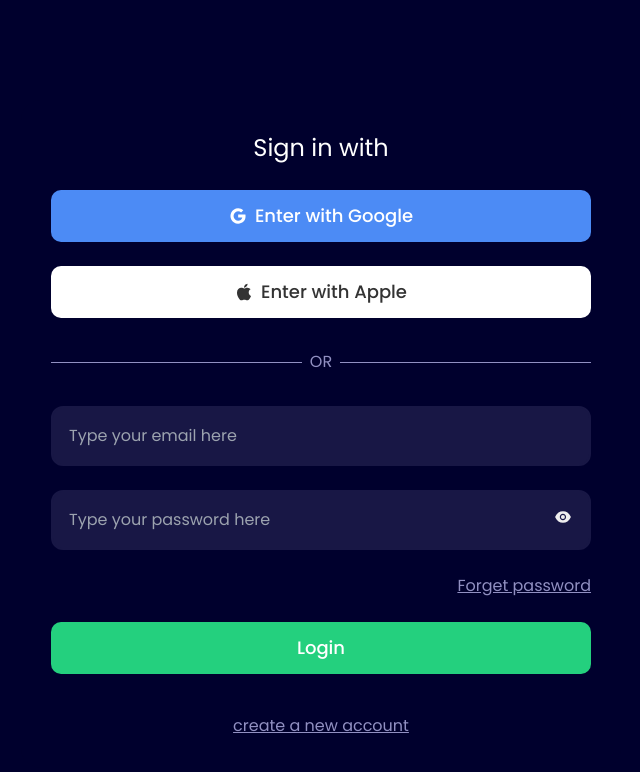
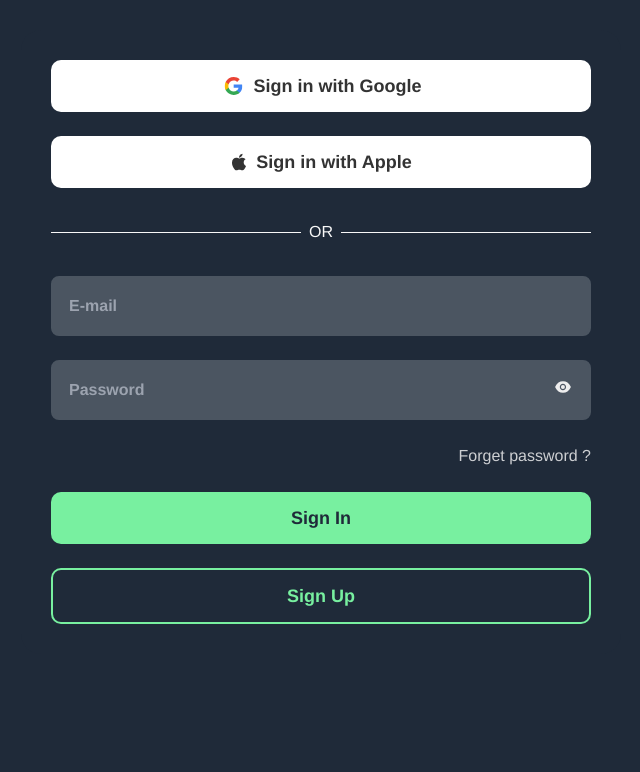
Before and after one commit to 3thix-integration/login-widget, a React (Create React App) app: page / in a window 1280 px wide. Shown: the top 772 px of the page, without its empty margins (319-959 px from the left). Built offline with nearby package versions, Linux system fonts and the light colour scheme.

Commit message:
feat: new color sets

```diff
--- a/src/widget/components/SignIn/components/AuthenticationForm/index.tsx
+++ b/src/widget/components/SignIn/components/AuthenticationForm/index.tsx
@@ -1,7 +1,8 @@
 import { useCallback, useContext, useState } from 'react';
 
-import { AppleFilled, EyeFilled, EyeInvisibleFilled, GoogleOutlined } from '@ant-design/icons';
+import { AppleFilled, EyeFilled, EyeInvisibleFilled } from '@ant-design/icons';
 
+import { ReactComponent as GoogleIcon } from '../../../../assets/google-icon.svg';
 import { ThemeContext } from '../../../../contexts/theme';
 
 type Props = {
@@ -36,37 +37,34 @@ const AuthenticationForm = ({
 
   return (
     <div>
-      <h1 className="text-[24px] text-center" style={{ color: theme.TextColor }}>
-        Sign in with
-      </h1>
       <button
-        className="mt-6 w-full py-[12px] rounded-[10px] bg-[#4c8bf5] text-lg font-[500] text-white flex justify-center items-center"
+        className="w-full py-[12px] rounded-[10px] bg-[#fff] text-lg font-[600] text-[#333] flex justify-center items-center"
         onClick={signInGoogle}
       >
-        <GoogleOutlined className="mr-2" />
-        Enter with Google
+        <GoogleIcon className="mr-2 h-[18px]" />
+        Sign in with Google
       </button>
       <button
-        className="mt-6 w-full py-[12px] rounded-[10px] bg-[#fff] text-lg font-[500] text-[#333] flex justify-center items-center"
+        className="mt-6 w-full py-[12px] rounded-[10px] bg-[#fff] text-lg font-[600] text-[#333] flex justify-center items-center"
         onClick={signInApple}
       >
         <AppleFilled className="mr-2" />
-        Enter with Apple
+        Sign in with Apple
       </button>
       <div className="flex flex-row justify-center items-center mt-6">
-        <div className="flex-1 h-[1px]" style={{ backgroundColor: theme.LinkColor }}></div>
-        <div className="p-2" style={{ color: theme.LinkColor }}>
+        <div className="flex-1 h-[1px]" style={{ backgroundColor: theme.TextColor }}></div>
+        <div className="p-2" style={{ color: theme.TextColor }}>
           OR
         </div>
-        <div className="flex-1 h-[1px]" style={{ backgroundColor: theme.LinkColor }}></div>
+        <div className="flex-1 h-[1px]" style={{ backgroundColor: theme.TextColor }}></div>
       </div>
       <form onSubmit={handleSubmit}>
         <input
           required
           name="email"
           type="email"
-          placeholder="Type your email here"
-          className="mt-6 outline-none w-full p-4 border-2 focus:border-[#24D07E] focus:border-solid focus:border-2 rounded-[12px]"
+          placeholder="E-mail"
+          className="mt-6 font-[600] outline-none w-full p-4 border-2 focus:border-[#24D07E] focus:border-solid focus:border-2 rounded-[8px]"
           style={{
             color: theme.InputTextColor,
             backgroundColor: theme.InputBackground,
@@ -80,8 +78,8 @@ const AuthenticationForm = ({
             required
             name="password"
             type={showPassword ? 'text' : 'password'}
-            placeholder="Type your password here"
-            className="outline-none w-full p-4 border-2 focus:border-[#24D07E] focus:border-solid focus:border-2 rounded-[12px]"
+            placeholder="Password"
+            className="font-[600] outline-none w-full p-4 border-2 focus:border-[#24D07E] focus:border-solid focus:border-2 rounded-[8px]"
             style={{
               color: theme.InputTextColor,
               backgroundColor: theme.InputBackground,
@@ -100,28 +98,23 @@ const AuthenticationForm = ({
         </div>
 
         <div className="flex justify-end flex-row mt-6">
-          <button
-            className="underline"
-            style={{ color: theme.LinkColor }}
-            type="button"
-            onClick={onClickForgetPassword}
-          >
-            Forget password
+          <button style={{ color: theme.LinkColor }} type="button" onClick={onClickForgetPassword}>
+            Forget password ?
           </button>
         </div>
 
         {errorMsg && (
-          <div className="mt-6 w-full border-[2px] text-center border-[#f37575] text-[#fa4747] bg-[#ffb8b8] p-[10px] rounded-[12px]">
+          <div className="mt-6 w-full border-[2px] text-center border-[#f37575] text-[#fa4747] bg-[#ffb8b8] p-[10px] rounded-[8px]">
             <p>{errorMsg}</p>
           </div>
         )}
 
         <button
           type="submit"
-          className="mt-6 w-full py-[12px] rounded-[10px] text-lg font-[500]"
+          className="mt-6 w-full py-[12px] rounded-[10px] text-lg font-[600]"
           style={{ color: theme.ButtonTextColor, backgroundColor: theme.ButtonBackground }}
         >
-          Login
+          Sign In
         </button>
       </form>
     </div>
--- a/src/widget/components/SignIn/components/ForgotPassword/index.tsx
+++ b/src/widget/components/SignIn/components/ForgotPassword/index.tsx
@@ -43,7 +43,7 @@ const ForgotPassword = ({ onSubmit, handleChange, goBack, errorMsg }: Props) =>
             name="email"
             type="email"
             placeholder="Type your email here"
-            className="outline-none w-full p-4 border-2 focus:border-[#24D07E] focus:border-solid focus:border-2 rounded-[12px]"
+            className="font-[600] outline-none w-full p-4 border-2 focus:border-[#24D07E] focus:border-solid focus:border-2 rounded-[8px]"
             style={{
               color: theme.InputTextColor,
               backgroundColor: theme.InputBackground,
@@ -54,14 +54,14 @@ const ForgotPassword = ({ onSubmit, handleChange, goBack, errorMsg }: Props) =>
         </div>
 
         {errorMsg && (
-          <div className="mt-6 w-full border-[2px] text-center border-[#f37575] text-[#fa4747] bg-[#ffb8b8] p-[10px] rounded-[12px]">
+          <div className="mt-6 w-full border-[2px] text-center border-[#f37575] text-[#fa4747] bg-[#ffb8b8] p-[10px] rounded-[8px]">
             <p>{errorMsg}</p>
           </div>
         )}
 
         <button
           type="submit"
-          className="mt-6 w-full py-[12px] rounded-[10px] text-lg font-[500]"
+          className="mt-6 w-full py-[12px] rounded-[10px] text-lg font-[600]"
           style={{ color: theme.ButtonTextColor, backgroundColor: theme.ButtonBackground }}
         >
           Reset Password
--- a/src/widget/components/SignIn/components/VerificationPin/index.tsx
+++ b/src/widget/components/SignIn/components/VerificationPin/index.tsx
@@ -33,7 +33,7 @@ const VerificationPin = ({ onSubmit, handleChange, errorMsg }: Props) => {
           name="pin"
           type="text"
           placeholder="Type the PIN here"
-          className="mt-6 outline-none w-full p-4 border-2 focus:border-[#24D07E] focus:border-solid focus:border-2 rounded-[12px]"
+          className="font-[600] mt-6 outline-none w-full p-4 border-2 focus:border-[#24D07E] focus:border-solid focus:border-2 rounded-[8px]"
           style={{
             color: theme.InputTextColor,
             backgroundColor: theme.InputBackground,
@@ -43,14 +43,14 @@ const VerificationPin = ({ onSubmit, handleChange, errorMsg }: Props) => {
         />
 
         {errorMsg && (
-          <div className="mt-6 w-full border-[2px] text-center border-[#f37575] text-[#fa4747] bg-[#ffb8b8] p-[10px] rounded-[12px]">
+          <div className="mt-6 w-full border-[2px] text-center border-[#f37575] text-[#fa4747] bg-[#ffb8b8] p-[10px] rounded-[8px]">
             <p>{errorMsg}</p>
           </div>
         )}
 
         <button
           type="submit"
-          className="mt-6 w-full py-[12px] rounded-[10px] text-lg font-[500]"
+          className="mt-6 w-full py-[12px] rounded-[10px] text-lg font-[600]"
           style={{ color: theme.ButtonTextColor, backgroundColor: theme.ButtonBackground }}
         >
           Validate
--- a/src/widget/components/SignUp/index.tsx
+++ b/src/widget/components/SignUp/index.tsx
@@ -17,6 +17,7 @@ interface apiClient {
 const SignUp = ({ success, api }: Props) => {
   const theme = useContext(ThemeContext);
   const [errorMsg, setErrorMsg] = useState<string>();
+  // const [acceptedTerms, setAcceptedTerms] = useState(false);
   const [form, setForm] = useState({ first_name: '', last_name: '', email: '', password: '', repeat_password: '' });
   const [showPassword, setShowPassword] = useState({
     password: false,
@@ -50,7 +51,7 @@ const SignUp = ({ success, api }: Props) => {
   const errorComponent = useMemo(() => {
     if (!errorMsg) return null;
     return (
-      <div className="mt-6 w-full text-center border-[2px] border-[#f37575] text-[#fa4747] bg-[#ffb8b8] p-[10px] rounded-[12px]">
+      <div className="mt-6 w-full text-center border-[2px] border-[#f37575] text-[#fa4747] bg-[#ffb8b8] p-[10px] rounded-[8px]">
         <p>{errorMsg}</p>
       </div>
     );
@@ -63,15 +64,15 @@ const SignUp = ({ success, api }: Props) => {
       </h1>
       <form onSubmit={submitLoginWithEmail}>
         <div className="mt-4">
-          <div className="ml-2" style={{ color: theme.InputLabelColor }}>
+          <div className="ml-1" style={{ color: theme.InputLabelColor }}>
             First name
           </div>
           <input
             required
             name="first_name"
             type="text"
-            placeholder="Type your First Name"
-            className=" outline-none w-full p-4 border-2 focus:border-[#24D07E] focus:border-solid focus:border-2 rounded-[12px]"
+            placeholder="First Name"
+            className="font-[600] outline-none w-full p-4 border-2 focus:border-[#24D07E] focus:border-solid focus:border-2 rounded-[8px]"
             style={{
               color: theme.InputTextColor,
               backgroundColor: theme.InputBackground,
@@ -82,15 +83,15 @@ const SignUp = ({ success, api }: Props) => {
         </div>
 
         <div className="mt-4">
-          <div className="ml-2" style={{ color: theme.InputLabelColor }}>
+          <div className="ml-1" style={{ color: theme.InputLabelColor }}>
             Last name
           </div>
           <input
             required
             name="last_name"
             type="text"
-            placeholder="Type your Last name"
-            className="outline-none w-full p-4 border-2 focus:border-[#24D07E] focus:border-solid focus:border-2 rounded-[12px]"
+            placeholder="Last name"
+            className="font-[600] outline-none w-full p-4 border-2 focus:border-[#24D07E] focus:border-solid focus:border-2 rounded-[8px]"
             style={{
               color: theme.InputTextColor,
               backgroundColor: theme.InputBackground,
@@ -101,15 +102,15 @@ const SignUp = ({ success, api }: Props) => {
         </div>
 
         <div className="mt-4">
-          <div className="ml-2" style={{ color: theme.InputLabelColor }}>
+          <div className="ml-1" style={{ color: theme.InputLabelColor }}>
             E-mail
           </div>
           <input
             required
             name="email"
             type="email"
-            placeholder="Type your email here"
-            className="outline-none w-full p-4 border-2 focus:border-[#24D07E] focus:border-solid focus:border-2 rounded-[12px]"
+            placeholder="email@email.com"
+            className="font-[600] outline-none w-full p-4 border-2 focus:border-[#24D07E] focus:border-solid focus:border-2 rounded-[8px]"
             style={{
               color: theme.InputTextColor,
               backgroundColor: theme.InputBackground,
@@ -120,7 +121,7 @@ const SignUp = ({ success, api }: Props) => {
         </div>
 
         <div className="mt-4">
-          <div className="ml-2" style={{ color: theme.InputLabelColor }}>
+          <div className="ml-1" style={{ color: theme.InputLabelColor }}>
             Password
           </div>
           <div className="relative">
@@ -128,8 +129,8 @@ const SignUp = ({ success, api }: Props) => {
               required
               name="password"
               type={showPassword.password ? 'text' : 'password'}
-              placeholder="Type your new password here"
-              className="outline-none w-full p-4 border-2 focus:border-[#24D07E] focus:border-solid focus:border-2 rounded-[12px]"
+              placeholder="Password"
+              className="font-[600] outline-none w-full p-4 border-2 focus:border-[#24D07E] focus:border-solid focus:border-2 rounded-[8px]"
               style={{
                 color: theme.InputTextColor,
                 backgroundColor: theme.InputBackground,
@@ -149,16 +150,16 @@ const SignUp = ({ success, api }: Props) => {
         </div>
 
         <div className="mt-4">
-          <div className="ml-2" style={{ color: theme.InputLabelColor }}>
-            Repeat New password
+          <div className="ml-1" style={{ color: theme.InputLabelColor }}>
+            Repeat your password
           </div>
           <div className="relative">
             <input
               required
               name="repeat_password"
               type={showPassword.repeat_password ? 'text' : 'password'}
-              placeholder="Type your new password here"
-              className="outline-none w-full p-4 border-2 focus:border-[#24D07E] focus:border-solid focus:border-2 rounded-[12px]"
+              placeholder="Repeat your password"
+              className="font-[600] outline-none w-full p-4 border-2 focus:border-[#24D07E] focus:border-solid focus:border-2 rounded-[8px]"
               style={{
                 color: theme.InputTextColor,
                 backgroundColor: theme.InputBackground,
@@ -177,11 +178,36 @@ const SignUp = ({ success, api }: Props) => {
           </div>
         </div>
 
+        <div className="mt-6">
+          <div className="ml-1 flex flex-row items-center gap-2" style={{ color: theme.InputLabelColor }}>
+            <div className="flex">
+              <input
+                required
+                type="checkbox"
+                className="h-[18px] w-[18px]"
+                style={{ accentColor: theme.ButtonBackground }}
+              />
+            </div>
+            <div className="text-[16px]">
+              I accept the{' '}
+              <a
+                target="_blank"
+                className="underline"
+                href="https://3thix.com/terms-conditions/"
+                style={{ color: theme.LinkColor }}
+                rel="noreferrer"
+              >
+                terms and conditions
+              </a>
+            </div>
+          </div>
+        </div>
+
         {errorComponent}
 
         <button
           type="submit"
-          className="mt-6 w-full py-[12px] rounded-[10px] text-lg font-[500]"
+          className="mt-8 w-full py-[12px] rounded-[10px] text-lg font-[600]"
           style={{ color: theme.ButtonTextColor, backgroundColor: theme.ButtonBackground }}
         >
           Create Account
--- a/src/widget/index.tsx
+++ b/src/widget/index.tsx
@@ -59,11 +59,11 @@ const Widget = ({ callback, url, style }: Props) => {
           <>
             <SignIn callback={callback} api={apiRef.current} />
             <button
-              className="mt-10 text-center w-full underline"
-              style={{ color: theme.LinkColor }}
+              className="mt-6 w-full py-[12px] rounded-[10px] text-lg font-[600] border-2"
+              style={{ borderColor: theme.ButtonBackground, color: theme.ButtonBackground }}
               onClick={() => setPage(Page.SignUp)}
             >
-              create a new account
+              Sign Up
             </button>
           </>
         )}
@@ -71,11 +71,11 @@ const Widget = ({ callback, url, style }: Props) => {
           <>
             <SignUp success={() => setPage(Page.SignIn)} api={apiRef.current} />
             <button
-              className="mt-10 text-center w-full underline"
-              style={{ color: theme.LinkColor }}
+              className="mt-6 w-full py-[12px] rounded-[10px] text-lg font-[600] border-2"
+              style={{ borderColor: theme.ButtonBackground, color: theme.ButtonBackground }}
               onClick={() => setPage(Page.SignIn)}
             >
-              sign in with an existing account
+              Sign in with an existing account
             </button>
           </>
         )}
--- a/src/widget/style.css
+++ b/src/widget/style.css
@@ -4,20 +4,24 @@
 
 body {
   margin: 0;
-  font-family: Poppins;
+  font-family:
+    Helvetica Now Display,
+    Helvetica;
   -webkit-font-smoothing: antialiased;
   -moz-osx-font-smoothing: grayscale;
-  background-color: #00002D;
+  background-color: #1f2a39;
   -webkit-box-sizing: border-box; /* Safari/Chrome, other WebKit */
-  -moz-box-sizing: border-box;    /* Firefox, other Gecko */
-  box-sizing: border-box;         /* Opera/IE 8+ */
+  -moz-box-sizing: border-box; /* Firefox, other Gecko */
+  box-sizing: border-box; /* Opera/IE 8+ */
+  font-weight: 400;
 }
 
 .card {
   width: 100%;
   max-width: 600px;
-  margin:auto;
-  margin-top: 100px;
+  margin: auto;
+  margin-top: 30px;
+  margin-bottom: 30px;
   padding: 30px;
   border-radius: 20px;
 }
```
Also changed, not shown: src/widget/components/SignIn/components/ChangePassword/index.tsx (+4 -4 lines), src/widget/contexts/theme.ts (+8 -8 lines), src/widget/assets/google-icon.svg (added).
